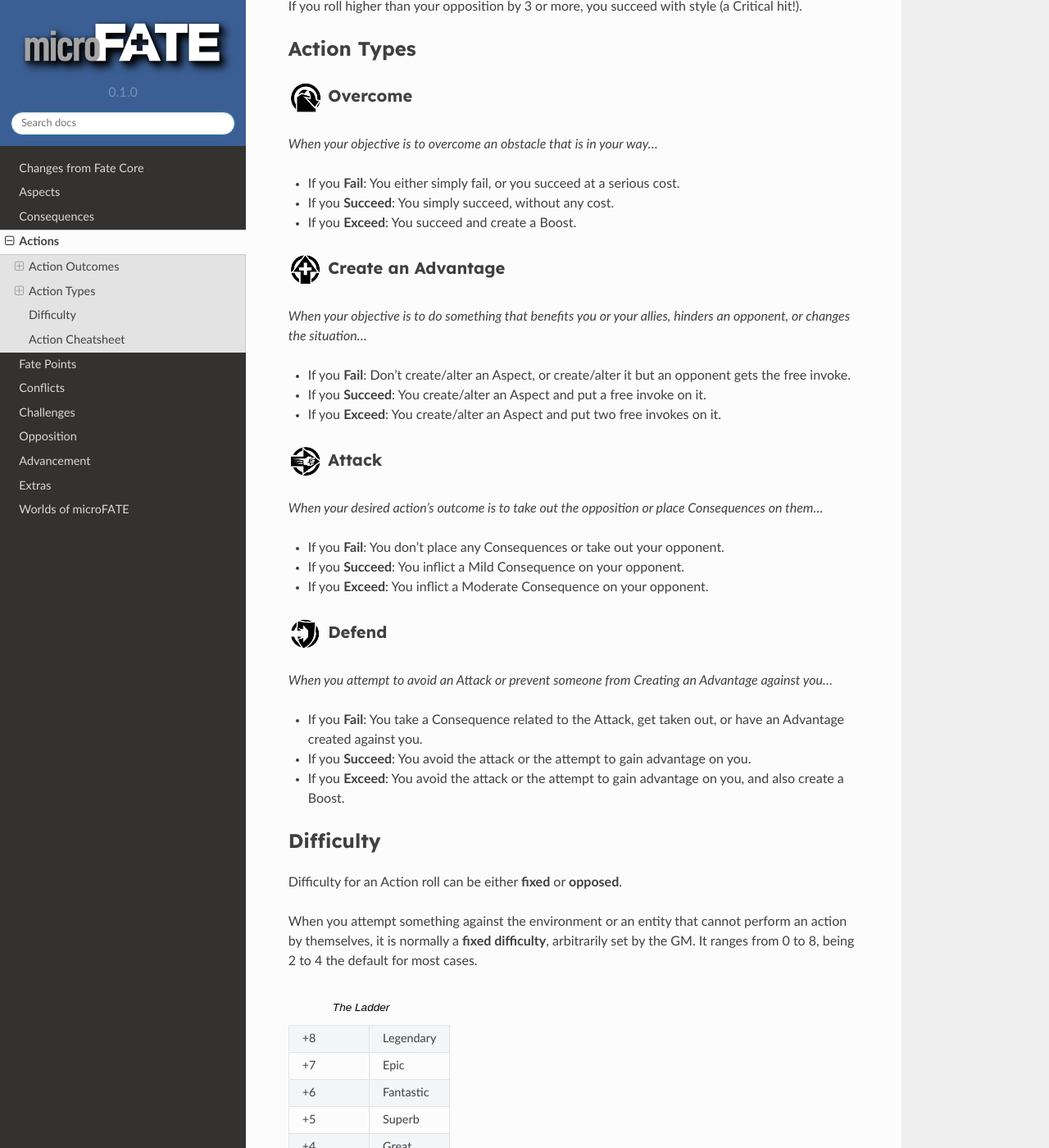
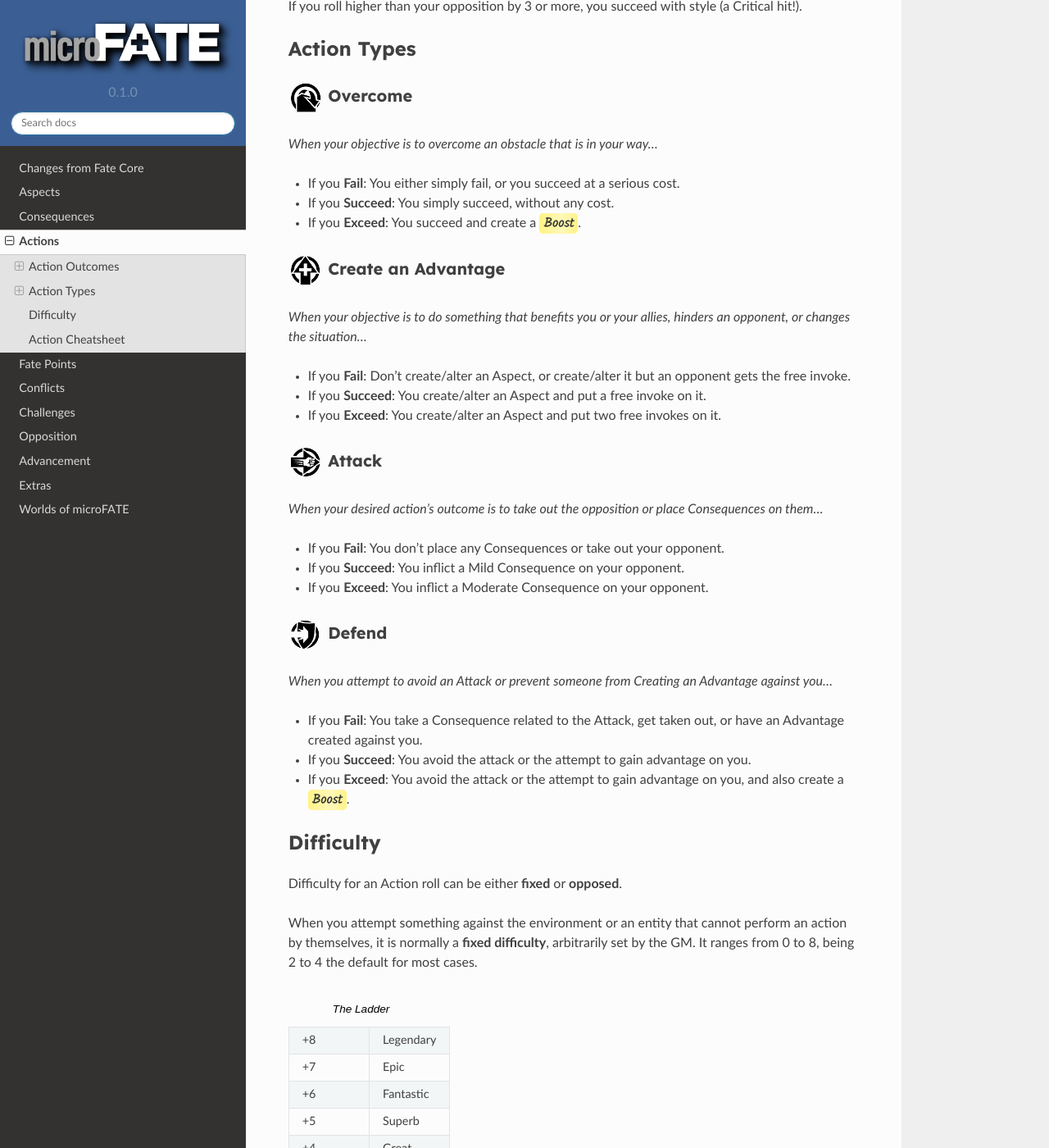
Before and after one commit to TaTooKa/microfate, a Sphinx documentation site: the page built from docs/source/pages/actions.rst, in a window 1280 px wide and 1400 px high, scrolled down 603 px. Shown: the whole window at 82% size. Built offline with Sphinx 7.4.7 and the Read the Docs theme 2.0.0, drawn with Linux system fonts in a browser that asks for light colours; cross-references to code outside the pages are shown as plain code; part of the change alters nothing that is shown.

```diff
--- a/docs/source/pages/actions.rst
+++ b/docs/source/pages/actions.rst
@@ -51,7 +51,7 @@ Action Types
 
 * If you **Succeed**: You simply succeed, without any cost.
 
-* If you **Exceed**: You succeed and create a Boost.
+* If you **Exceed**: You succeed and create a :hoverxref:`Boost <boosts>`.
 
 .. _caa-action:
 
@@ -93,7 +93,7 @@ Advantage against you…*
 
 * If you **Succeed**: You avoid the attack or the attempt to gain advantage on you.
 
-* If you **Exceed**: You avoid the attack or the attempt to gain advantage on you, and also create a Boost.
+* If you **Exceed**: You avoid the attack or the attempt to gain advantage on you, and also create a :hoverxref:`Boost <boosts>`.
 
 Difficulty
 ----------
```
